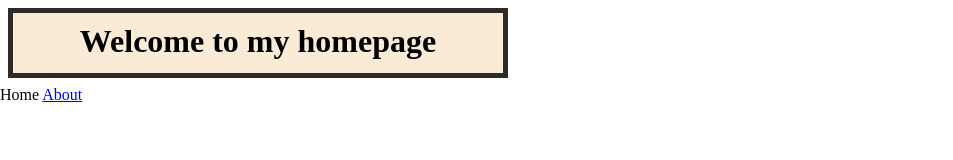
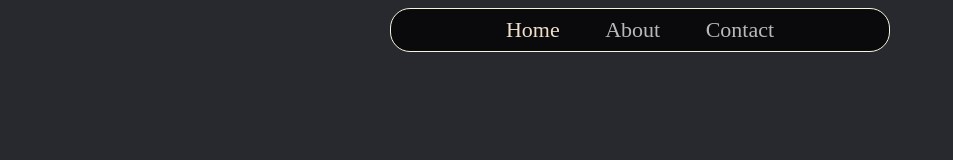
Before and after one commit to ayzsh/ayzsh.github.io, a plain HTML site: page index.html in a window 1280 px wide. Shown: the whole page, without its empty margins (0-953 px from the left). Drawn offline with Linux system fonts and the light colour scheme.

Commit message:
Add the inder-bar after completing it
Completed the beautiful looking index bar. It right now has Home, About and Contact tabs.
With rounded corners and sleek looking style it looks exceptiomal.
Now after this I will work on the about page and then contact page and then finally the home page.

```diff
--- a/index.html
+++ b/index.html
@@ -1,13 +1,21 @@
 <!DOCTYPE html>
 <html lang="en">
+
 <head>
     <link rel="stylesheet" href="styles.css">
     <meta charset="UTF-8">
     <meta name="viewport" content="width=device-width, initial-scale=1.0">
     <title>Homepage</title>
 </head>
+
 <body>
-    <h1 id="head">Welcome to my homepage</h1>
-    <div id="index"><a>Home</a> <a href="./pages/about.html">About</a></div>
+    <div class="index-bar">
+        <ul>
+            <li>Home</li>
+            <li><a href="./pages/about.html">About</a></li>
+            <li><a href="./pages/contact.html">Contact</a></li>
+        </ul>
+    </div>
 </body>
+
 </html>
--- a/styles.css
+++ b/styles.css
@@ -2,22 +2,35 @@
     margin: 0px;
     padding: 0px;
     border: 0px;
+    font-size: 22px;
 }
 
-#head {
-    font-size: 2rem;
-    background-color: antiquewhite;
-    /* box-model */
-    width: 500px;
-    height: 70px;
-    text-align: center;
-    padding: 32px;
-    border: 5px solid #2e2a27;
-    box-sizing: border-box;
-    margin: 8px;
-    padding: 10px;
+body {
+    background-color: #27292e;
 }
 
-#index {
+a:link {
+    color: #b9b9b9;
+    text-decoration: none;
+}
 
+a:hover {
+    text-decoration: underline solid rgba(187, 190, 192, 0.713);
 }
+
+li {
+    display: inline;
+    margin: auto 20px;
+}
+
+.index-bar {
+    background-color: rgb(10, 9, 11);
+    box-sizing: border-box;
+    width: 500px;
+    color: rgb(239, 222, 202);
+    padding: 8px;
+    margin: 8px auto;
+    text-align: center;
+    border: 1px solid beige;
+    border-radius: 20px;
+}
```
Also changed, not shown: pages/about.html (+10 -2 lines), pages/contact.html (added, +21 -0 lines).
